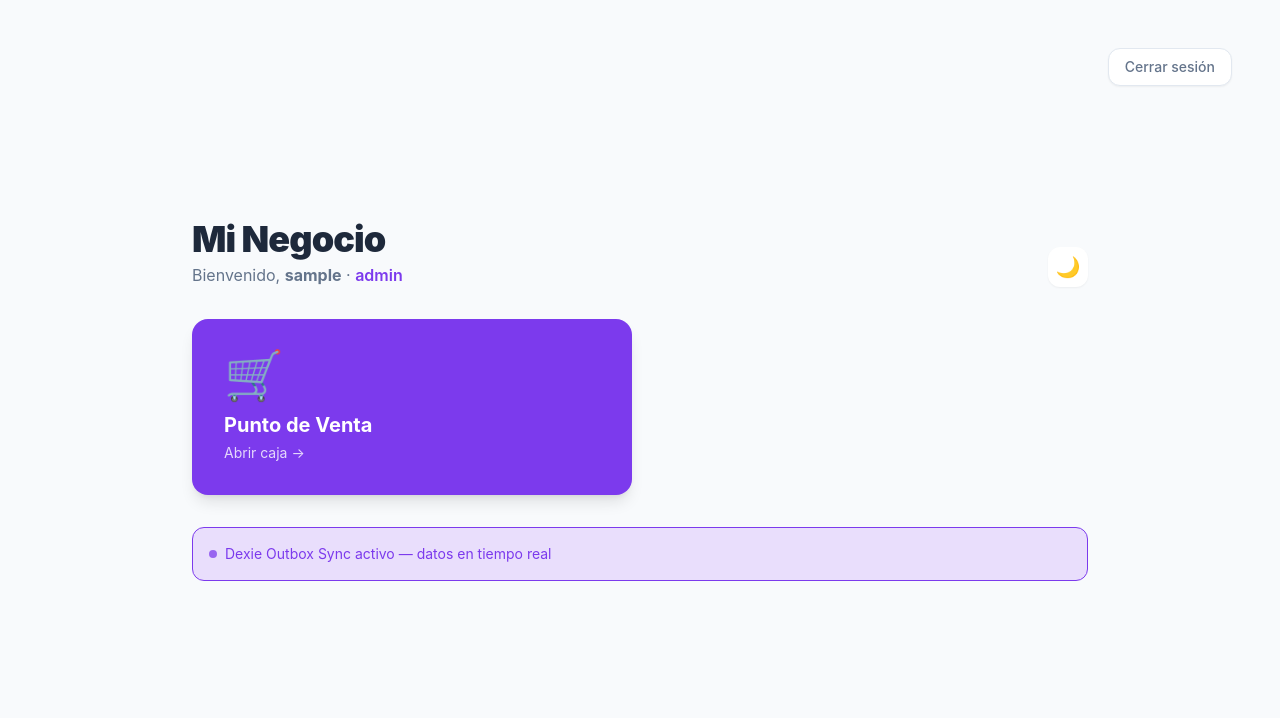
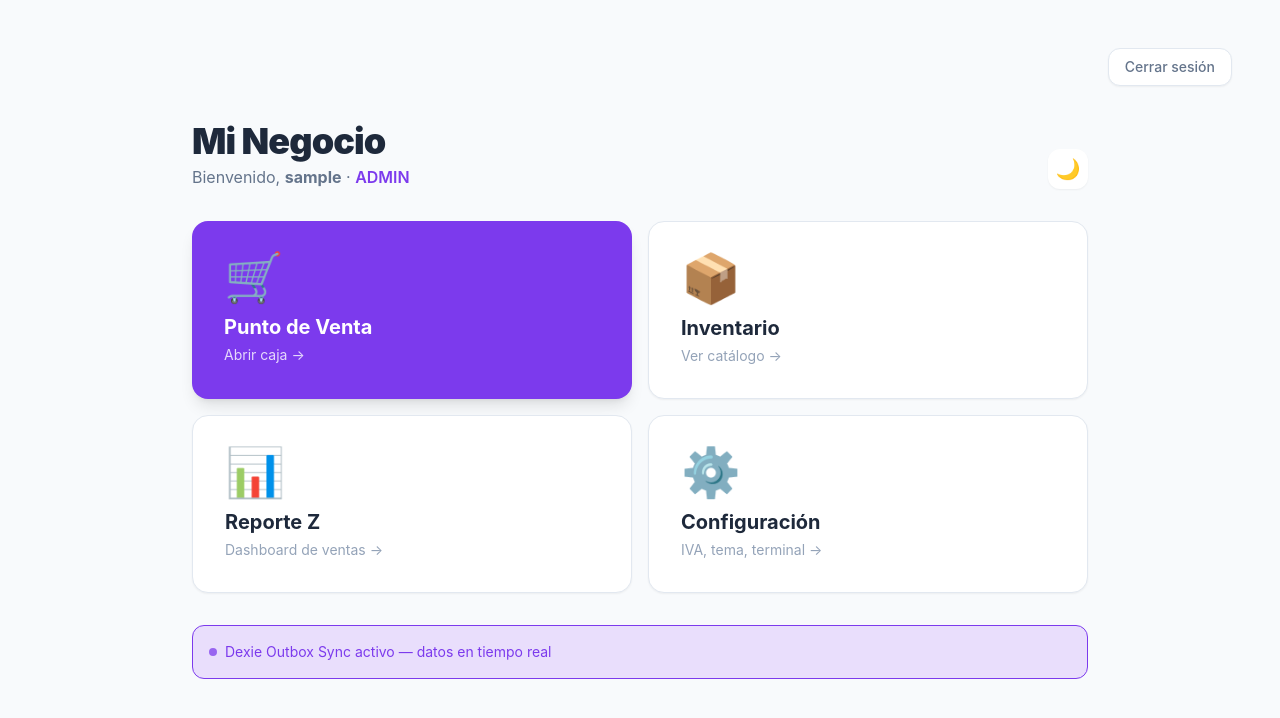
Before and after one commit to royclar28/modern_pos_saas, a React (Vite) app in the folder apps/web/: page / in a window 1280 px wide. Shown: the top 718 px of the page. Built offline with nearby package versions, Linux system fonts and the light colour scheme; no server answers; sample sign-in values are in the browser's storage.

Commit message:
fix: corrección de case sensitivity en roles para mostrar módulos

```diff
--- a/apps/web/src/App.tsx
+++ b/apps/web/src/App.tsx
@@ -51,7 +51,7 @@ const Dashboard = () => {
         }
     };
 
-    const userRole = user?.role || 'CASHIER';
+    const userRole = (user?.role || 'CASHIER').toUpperCase();
     const canAccessAdmin = ADMIN_ROLES.includes(userRole);
     const canAccessSettings = SETTINGS_ROLES.includes(userRole);
 
@@ -144,7 +144,7 @@ const Dashboard = () => {
                     )}
 
                     {/* Panel SaaS — Solo SUPER_ADMIN */}
-                    {user?.role === 'SUPER_ADMIN' && (
+                    {userRole === 'SUPER_ADMIN' && (
                         <Link
                             to="/super-admin"
                             className="group bg-gradient-to-br from-indigo-900 to-purple-900 text-white rounded-2xl p-8 transition-all shadow-lg shadow-indigo-200 hover:shadow-indigo-300 hover:-translate-y-0.5"
--- a/apps/web/src/components/RequireRole.tsx
+++ b/apps/web/src/components/RequireRole.tsx
@@ -34,7 +34,7 @@ export const RequireRole: React.FC<RequireRoleProps> = ({
         return <Navigate to="/login" replace />;
     }
 
-    if (!allowed.includes(user.role)) {
+    if (!user.role || !allowed.includes(user.role.toUpperCase())) {
         return <Navigate to={redirectTo} replace />;
     }
 
--- a/apps/web/src/pages/PosPage.tsx
+++ b/apps/web/src/pages/PosPage.tsx
@@ -317,7 +317,7 @@ export const PosPage = () => {
                         <Link to="/" className="text-sm text-slate-300 hover:text-white transition-colors">
                             ← Dashboard
                         </Link>
-                        {user?.role === 'SUPER_ADMIN' || user?.role === 'STORE_ADMIN' ? (
+                        {user?.role?.toUpperCase() === 'SUPER_ADMIN' || user?.role?.toUpperCase() === 'STORE_ADMIN' ? (
                             <Link to="/admin/settings" className="text-sm text-slate-300 hover:text-white transition-colors">
                                 Ajustes
                             </Link>
```
